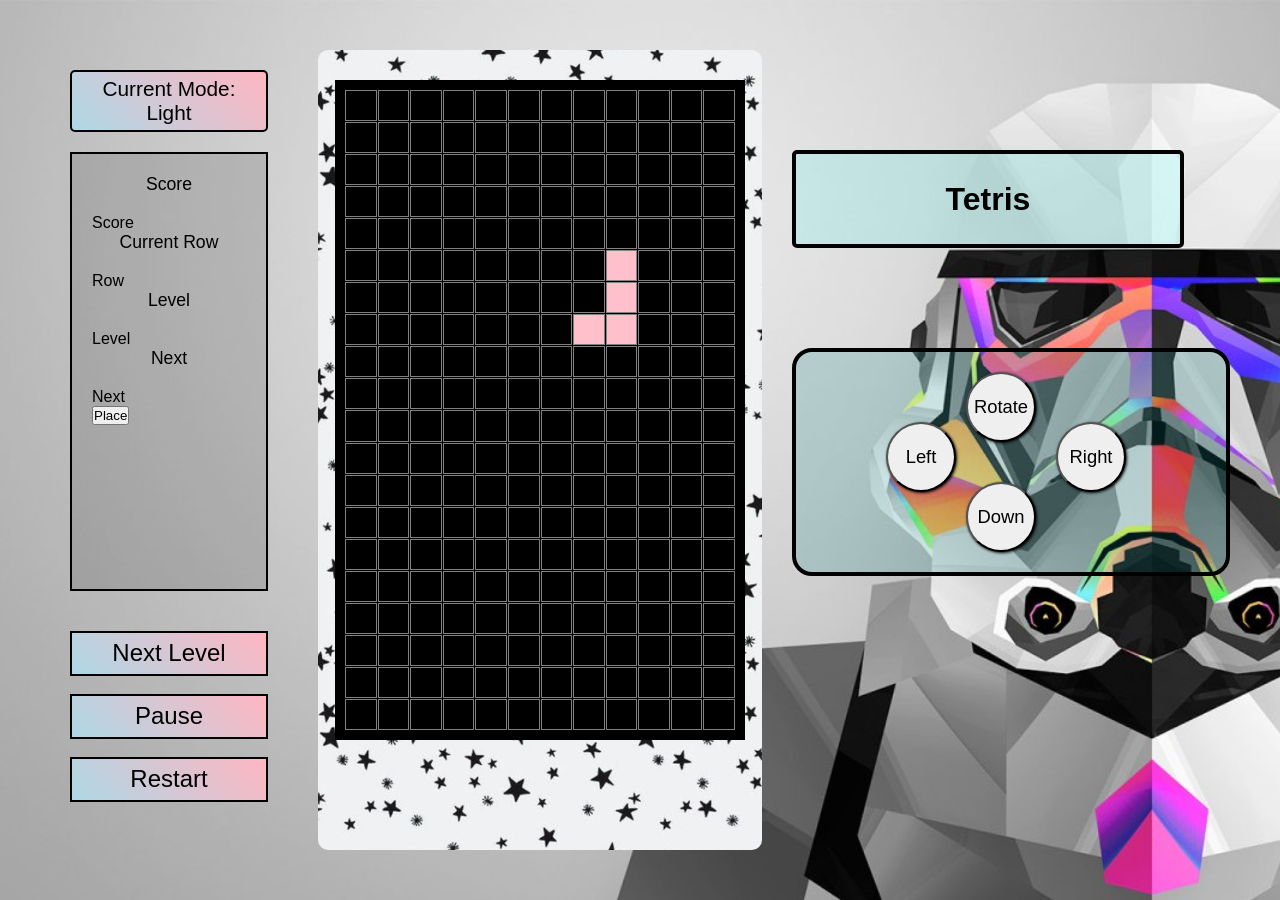
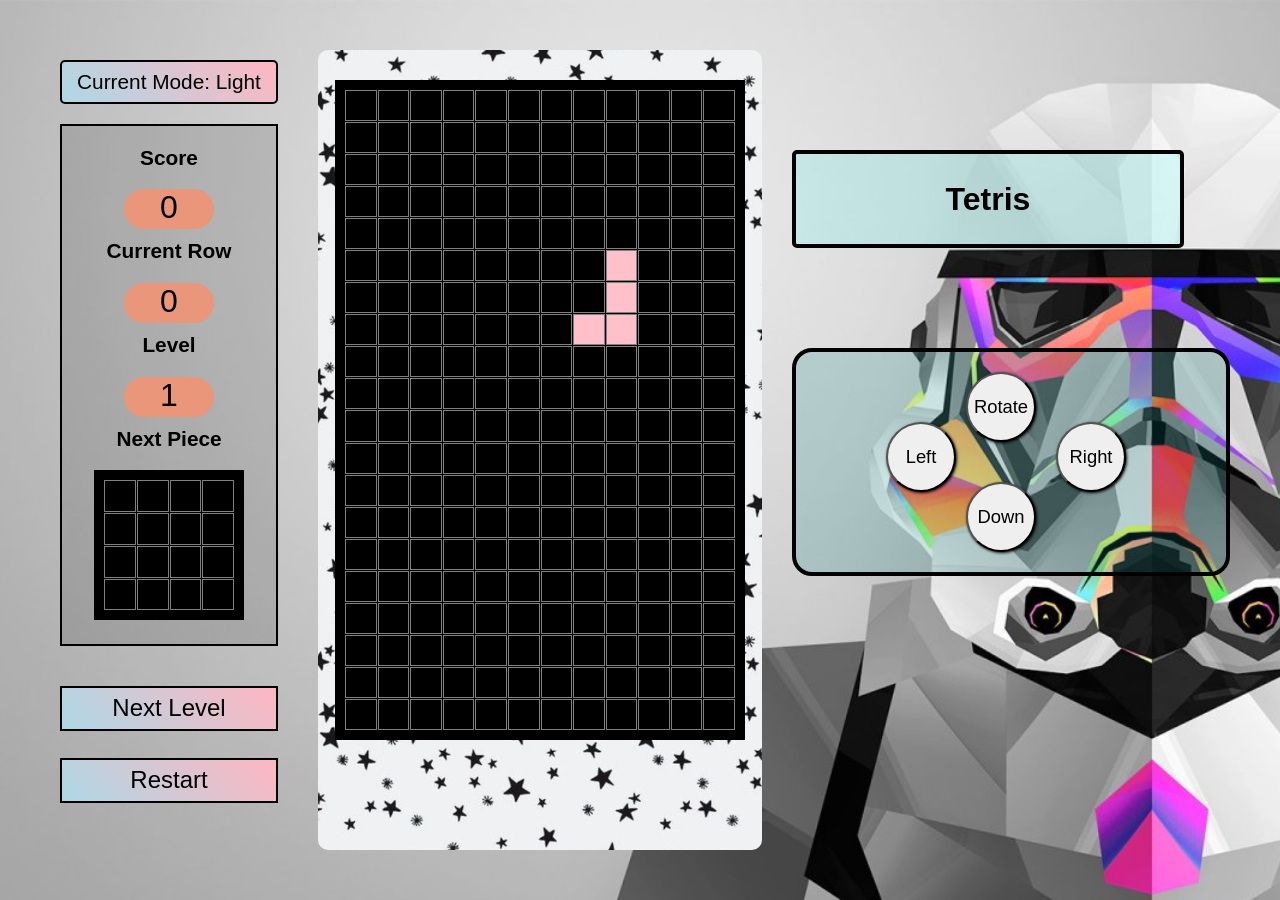
Before and after one commit to ultrahumus9000/Boolean-UK-React-Project, a React (Create React App) app: page /tetris in a window 1280 px wide. Built offline with nearby package versions, Linux system fonts and the light colour scheme.

Commit message:
mvp completed

```diff
--- a/src/components/Aside.jsx
+++ b/src/components/Aside.jsx
@@ -1,7 +1,5 @@
 import useSwitch from "../Hooks/mode";
-import createGrids from "../helper";
-
-import { randomTetriminos } from "../Hooks/tetrominos";
+import { createMiniGrids } from "../helper";
 
 export default function Aside() {
   const { mode, toggleMode } = useSwitch((store) => {
@@ -21,14 +19,18 @@ export default function Aside() {
             : "information-board-dark"
         } `}
       >
-        <p className="label">Score</p>
-        <p className={`actual`}>Score</p>
+        <p className="label">History Score</p>
+        <p className={`actual`}>5000</p>
         <p className="label">Current Row</p>
-        <p className={`actual`}>Row</p>
+        <p className={`actual`}>0</p>
         <p className="label">Level</p>
-        <p className={`actual`}>Level</p>
-        <p className="label">Next</p>
-        <p>Next</p>
+        <p className={`actual`}>1</p>
+        <p className="label">Next Piece</p>
+        <section className="mini-board">
+          {createMiniGrids().map((row, index) => {
+            return row.map((cell, index) => <div className="cell"></div>);
+          })}
+        </section>
       </div>
       <div className="panel">
         <button
@@ -39,11 +41,6 @@ export default function Aside() {
         <button
           className={`${mode === "Light" ? "button-light" : "button-dark"}`}
         >
-          Pause
-        </button>
-        <button
-          className={`${mode === "Light" ? "button-light" : "button-dark"}`}
-        >
           Restart
         </button>
       </div>
--- a/src/components/Tetris.jsx
+++ b/src/components/Tetris.jsx
@@ -6,6 +6,7 @@ import useSwitch from "../Hooks/mode";
 import { randomTetriminos } from "../Hooks/tetrominos";
 import Cell from "./Cell";
 import useGame from "../Hooks/useGame";
+import { createMiniGrids } from "../helper";
 
 export default function GameStart() {
   const { mode, toggleMode } = useSwitch((store) => {
@@ -19,9 +20,15 @@ export default function GameStart() {
   const [piece, setPiece] = useState(randomTetriminos());
   const [board, setBoard] = useState(createGrids());
   const [nextPiece, SetPiece] = useState(randomTetriminos());
+  const [miniBoard, setMiniBoard] = useState(createMiniGrids());
+  const [count, setCount] = useState(0);
+  const [row, setRow] = useState(0);
+  const [speed, setSpeed] = useState(1);
+  const [level, setLevel] = useState(1);
 
   const placeOnBoard = useCallback(() => {
     let newBoard = JSON.parse(JSON.stringify(board));
+    let newCount = count;
     for (
       let yRelativeToPiece = 0;
       yRelativeToPiece < piece.shape.length;
@@ -50,9 +57,18 @@ export default function GameStart() {
     let gap = board.length - newBoard.length;
     for (let i = 0; i < gap; i++) {
       newBoard.unshift(Array(12).fill(""));
+      newCount++;
+      console.log(count);
     }
+    let rowCount = newBoard.filter((row) =>
+      row.every((cell) => cell === "")
+    ).length;
 
+    rowCount = 20 - rowCount;
+    setRow(rowCount);
     setBoard(newBoard);
+    newCount++;
+    setCount(newCount);
     setPiece(randomTetriminos());
   }, [piece.shape, piece.x, piece.y, board, stopGame]);
 
@@ -111,10 +127,14 @@ export default function GameStart() {
   );
 
   useEffect(() => {
+    if (row >= 9) {
+      setSpeed(0.7);
+    }
+    let timeInterval = (1000 / level) * speed;
+    console.log(timeInterval);
     let clearId = setInterval(() => {
       updatePiecePos(0, 1);
-    }, 1000);
-    console.log(clearId);
+    }, timeInterval);
     return () => {
       clearInterval(clearId);
     };
@@ -123,10 +143,10 @@ export default function GameStart() {
   function restart() {
     startGame();
     setPiece(randomTetriminos());
+    setCount(0);
     setBoard(createGrids());
+    setRow(0);
   }
-
-  console.log(piece);
 
   function movePiece(e) {
     if (!gameOver) {
@@ -146,17 +166,19 @@ export default function GameStart() {
     if (!gameOver) {
       let copyPiece = JSON.parse(JSON.stringify(piece));
       let copyPieceShape = copyPiece.shape;
-      let rotatePiece = [];
+      let rotatePieceShape = [];
       for (let x = 0; x < copyPieceShape[0].length; x++) {
         let row = [];
         for (let y = 0; y < copyPieceShape.length; y++) {
           row.unshift(copyPieceShape[y][x]);
         }
-        rotatePiece.push(row);
+        rotatePieceShape.push(row);
       }
-      console.log(rotatePiece);
+      console.log(rotatePieceShape);
+      let rotatePiece = { shape: rotatePieceShape, x: piece.x, y: piece.y };
       if (!willCollide(0, 0, rotatePiece)) {
-        setPiece(rotatePiece);
+        console.log("haah");
+        setPiece({ ...piece, shape: rotatePieceShape });
       }
     }
     return;
@@ -176,26 +198,28 @@ export default function GameStart() {
           } `}
         >
           <p className="label">Score</p>
-          <p className={`actual`}>Score</p>
+          <p className={`actual`}>{count * 20}</p>
           <p className="label">Current Row</p>
-          <p className={`actual`}>Row</p>
+          <p className={`actual`}>{row}</p>
           <p className="label">Level</p>
-          <p className={`actual`}>Level</p>
-          <p className="label">Next</p>
-          <p>Next</p>
-          <button onClick={placeOnBoard}>Place </button>
+          <p className={`actual`}>{level}</p>
+          <p className="label">Next Piece</p>
+          <section className="mini-board">
+            {miniBoard.map((row, index) => {
+              return row.map((cell, index) => <div className="cell"></div>);
+            })}
+          </section>
         </div>
         <div className="panel">
           <button
             className={`${mode === "Light" ? "button-light" : "button-dark"}`}
+            onClick={() => {
+              setLevel(level + 1);
+            }}
           >
             Next Level
           </button>
-          <button
-            className={`${mode === "Light" ? "button-light" : "button-dark"}`}
-          >
-            Pause
-          </button>
+
           <button
             className={`${mode === "Light" ? "button-light" : "button-dark"}`}
             onClick={restart}
--- a/src/helper.js
+++ b/src/helper.js
@@ -6,3 +6,11 @@ export default function createGrids() {
   });
   return innitialBoard;
 }
+
+export const createMiniGrids = () => {
+  const arrayRow = Array(4).fill("");
+  let innitialBoard = arrayRow.map((row) => {
+    return arrayRow.map((col) => "");
+  });
+  return innitialBoard;
+};
--- a/src/index.css
+++ b/src/index.css
@@ -35,18 +35,21 @@ aside .Dark {
 }
 aside {
   grid-area: aside;
-  padding: 20px;
+  padding: 10px;
   display: grid;
-  grid-template-rows: 0.5fr 6fr 3fr;
+  grid-template-rows: 0.5fr 6fr 2fr;
   gap: 20px;
 }
 .information-board {
   padding: 20px;
+  display: grid;
+  justify-content: center;
 }
 .information-board .label {
   height: 40px;
   text-align: center;
-  font-size: 1.1rem;
+  font-size: 1.3rem;
+  font-weight: bold;
 }
 .information-board-light {
   background: #07070720;
@@ -231,7 +234,7 @@ aside {
   background: transparent;
 }
 .white {
-  background: white;
+  background: lightskyblue;
 }
 .pink {
   background: pink;
@@ -255,3 +258,20 @@ aside {
   background: url(../src/game-over.jpeg);
   background-size: 420px 110px;
 }
+.actual {
+  text-align: center;
+  font-size: 2rem;
+  background-color: darksalmon;
+  margin: 0px 30px 10px 30px;
+  border-radius: 20px;
+}
+.mini-board {
+  background-color: black;
+  display: grid;
+  grid-template-columns: repeat(4, 1fr);
+  grid-template-rows: repeat(4, 1fr);
+  width: 130px;
+  height: 130px;
+  gap: 1px;
+  padding: 10px;
+}
```
Also changed, not shown: src/components/MiniCell.jsx (added, +33 -0 lines).
